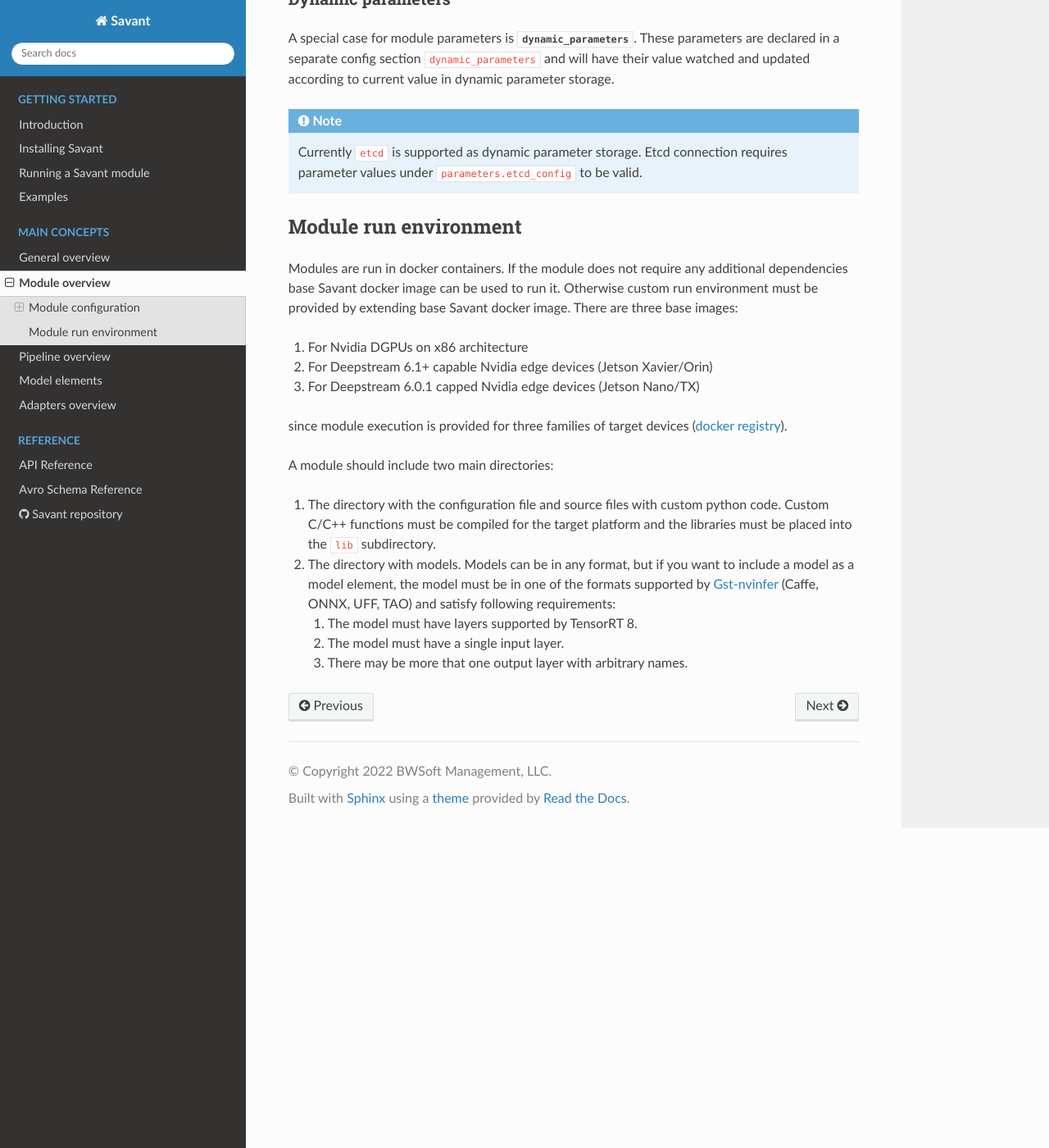
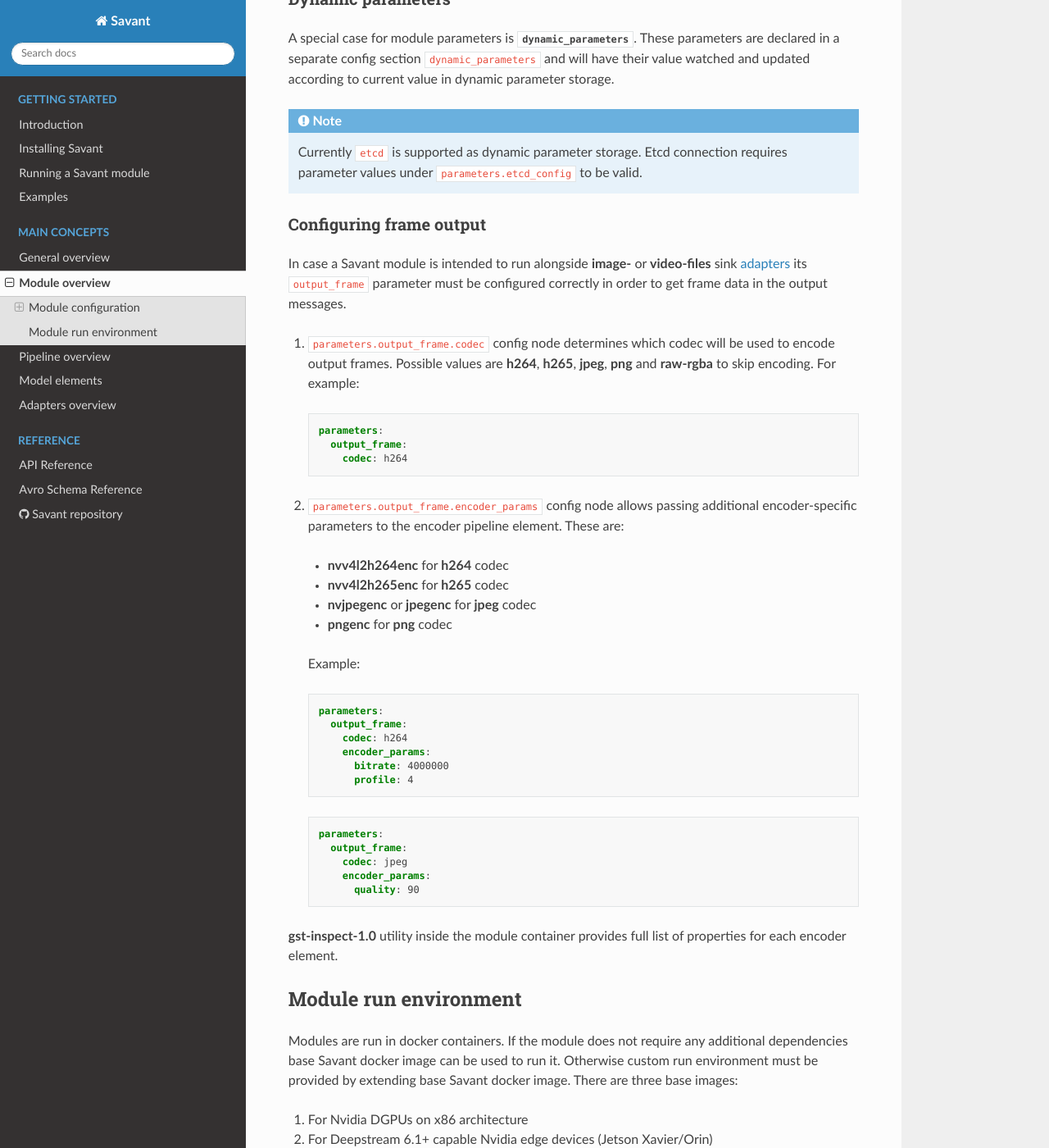
Before and after one commit to insight-platform/Savant, a Sphinx documentation site: the page built from docs/source/main_concepts/module.rst, in a window 1280 px wide and 1400 px high, scrolled down 1068 px. Shown: the whole window at 82% size. Built offline with Sphinx 7.4.7 and the Read the Docs theme 2.0.0, drawn with Linux system fonts in a browser that asks for light colours; the version number could not be read and is left out; some of the changed text lies outside the part shown.

Commit message:
added docs for output_frame module parameter

```diff
--- a/docs/source/main_concepts/module.rst
+++ b/docs/source/main_concepts/module.rst
@@ -50,6 +50,46 @@ in dynamic parameter storage.
   Currently ``etcd`` is supported as dynamic parameter storage. Etcd connection requires
   parameter values under ``parameters.etcd_config`` to be valid.
 
+Configuring frame output
+^^^^^^^^^^^^^^^^^^^^^^^^
+
+In case a Savant module is intended to run alongside **image-** or **video-files** sink :ref:`adapters <main_concepts/adapters:Adapters overview>` its ``output_frame`` parameter must be configured correctly in order to get frame data in the output messages.
+
+1. ``parameters.output_frame.codec`` config node determines which codec will be used to encode output frames. Possible values are **h264**, **h265**, **jpeg**, **png** and **raw-rgba** to skip encoding. For example:
+
+  .. code-block:: YAML
+
+    parameters:
+      output_frame:
+        codec: h264
+
+2. ``parameters.output_frame.encoder_params`` config node allows passing additional encoder-specific parameters to the encoder pipeline element. These are:
+
+  - **nvv4l2h264enc** for **h264** codec
+  - **nvv4l2h265enc** for **h265** codec
+  - **nvjpegenc** or **jpegenc** for **jpeg** codec
+  - **pngenc** for **png** codec
+
+  Example:
+
+  .. code-block:: YAML
+
+    parameters:
+      output_frame:
+        codec: h264
+        encoder_params:
+          bitrate: 4000000
+          profile: 4
+
+  .. code-block:: YAML
+
+    parameters:
+      output_frame:
+        codec: jpeg
+        encoder_params:
+          quality: 90
+
+**gst-inspect-1.0** utility inside the module container provides full list of properties for each encoder element.
 
 Module run environment
 ----------------------
```
Also changed, not shown: other parts of docs/source/main_concepts/module.rst (+2 -2 lines).
